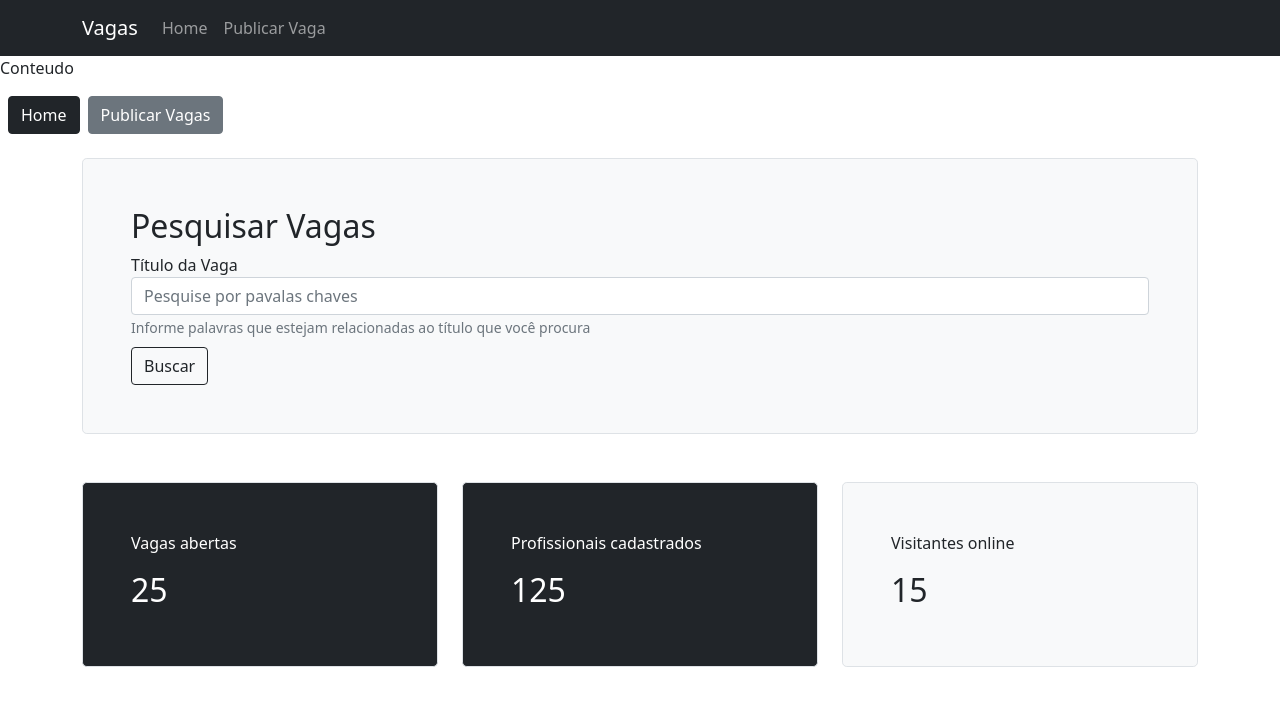
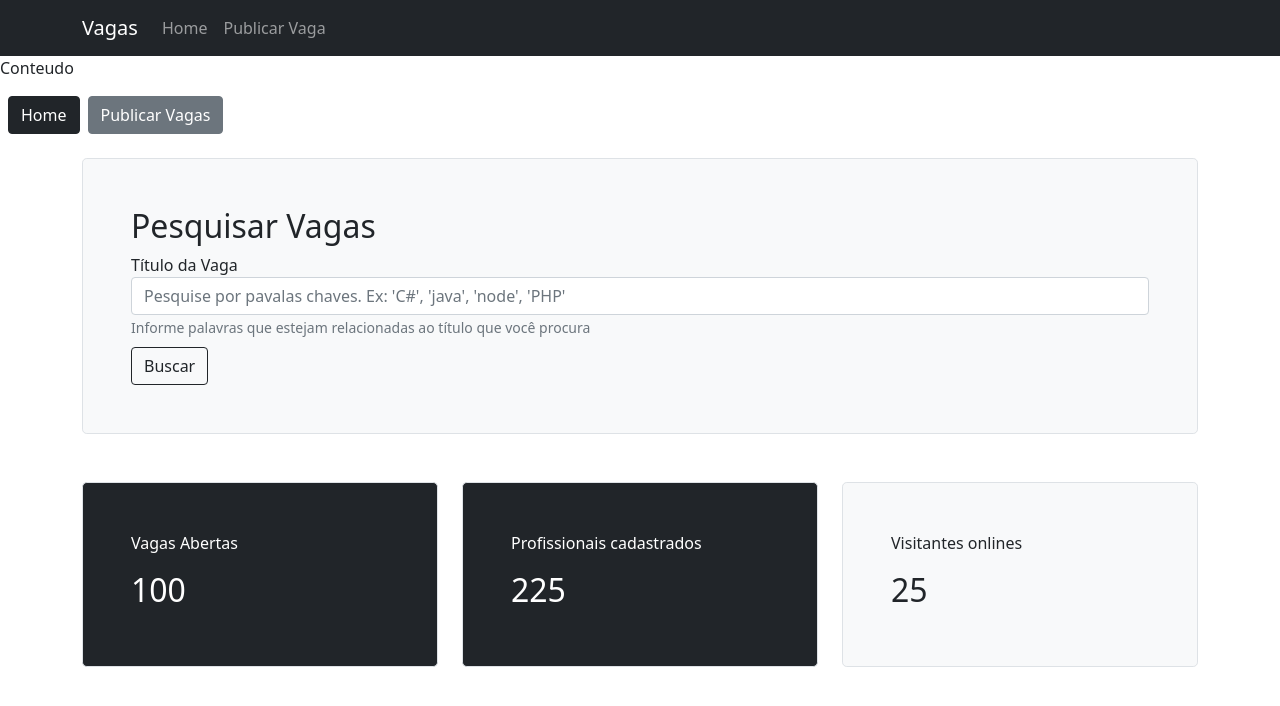
Before and after one commit to Jhonatan-Azevedo/Vagas, a Vue app: page / in a window 1280 px wide. Shown: the top 706 px of the page. Built offline with nearby package versions, Linux system fonts and the light colour scheme.

Commit message:
ADD: componente para informacoes de vagas

```diff
--- /dev/null
+++ b/src/components/comuns/IndicadorDados.vue
@@ -0,0 +1,23 @@
+<template>
+  <div>
+    <div :class="estilo">
+      <p>{{ titulo }}</p>
+      <h2>{{ indicador }}</h2>
+    </div>
+  </div>
+</template>
+
+<script>
+export default {
+  name: "IndicadorDados",
+  props: ["titulo", "indicador", "bg", "color"],
+  computed: {
+    estilo() {
+      return `h-100 p-5 rounded-3 border ${this.bg} ${this.color}`;
+    },
+  },
+};
+</script>
+
+<style lang="scss" scoped>
+</style>
--- a/src/components/comuns/PesquisarVaga.vue
+++ b/src/components/comuns/PesquisarVaga.vue
@@ -0,0 +1,37 @@
+<template>
+  <div>
+    <div class="h-100 p-5 bg-light border rounded-3">
+      <h2>Pesquisar Vagas</h2>
+      <div class="row">
+        <div class="col">
+          <div class="form-group">
+            <label>Título da Vaga</label>
+            <input
+              type="text"
+              class="form-control"
+              placeholder="Pesquise por pavalas chaves. Ex: 'C#', 'java', 'node', 'PHP'"
+            />
+            <small class="form-text text-muted"
+              >Informe palavras que estejam relacionadas ao título que você
+              procura</small
+            >
+          </div>
+        </div>
+      </div>
+      <div class="row">
+        <div class="col">
+          <button class="btn btn-outline-dark mt-2">Buscar</button>
+        </div>
+      </div>
+    </div>
+  </div>
+</template>
+
+<script>
+export default {
+  name: "PesquisarVaga",
+};
+</script>
+
+<style lang="scss" scoped>
+</style>
--- a/src/components/views/HomeVagas.vue
+++ b/src/components/views/HomeVagas.vue
@@ -3,53 +3,36 @@
     <div class="container py-4">
       <div class="row">
         <div class="col">
-          <div class="h-100 p-5 bg-light border rounded-3">
-            <h2>Pesquisar Vagas</h2>
-            <div class="row">
-              <div class="col">
-                <div class="form-group">
-                  <label>Título da Vaga</label>
-                  <input
-                    type="text"
-                    class="form-control"
-                    placeholder="Pesquise por pavalas chaves"
-                  />
-                  <small class="form-text text-muted"
-                    >Informe palavras que estejam relacionadas ao título que
-                    você procura</small
-                  >
-                </div>
-              </div>
-            </div>
-            <div class="row">
-              <div class="col">
-                <button class="btn btn-outline-dark mt-2">Buscar</button>
-              </div>
-            </div>
-          </div>
+          <PesquisarVaga />
         </div>
       </div>
 
       <div class="row mt-5">
         <div class="col-4">
-          <div class="h-100 p-5 rounded-3 border bg-dark text-white">
-            <p>Vagas abertas</p>
-            <h2>25</h2>
-          </div>
+          <IndicadorDados
+            titulo="Vagas Abertas"
+            indicador="100"
+            bg="bg-dark"
+            color="text-white"
+          />
         </div>
 
         <div class="col-4">
-          <div class="h-100 p-5 rounded-3 border bg-dark text-white">
-            <p>Profissionais cadastrados</p>
-            <h2>125</h2>
-          </div>
+          <IndicadorDados
+            titulo="Profissionais cadastrados"
+            indicador="225"
+            bg="bg-dark"
+            color="text-white"
+          />
         </div>
 
         <div class="col-4">
-          <div class="h-100 p-5 rounded-3 border bg-light text-dark">
-            <p>Visitantes online</p>
-            <h2>15</h2>
-          </div>
+          <IndicadorDados
+            titulo="Visitantes onlines"
+            indicador="25"
+            bg="bg-light"
+            color="text-dark"
+          />
         </div>
       </div>
     </div>
@@ -57,8 +40,14 @@
 </template>
 
 <script>
+import PesquisarVaga from "@/components/comuns/PesquisarVaga.vue";
+import IndicadorDados from "@/components/comuns/IndicadorDados.vue";
 export default {
   name: "HomeVagas",
+  components: {
+    PesquisarVaga,
+    IndicadorDados,
+  },
 };
 </script>
 
```
